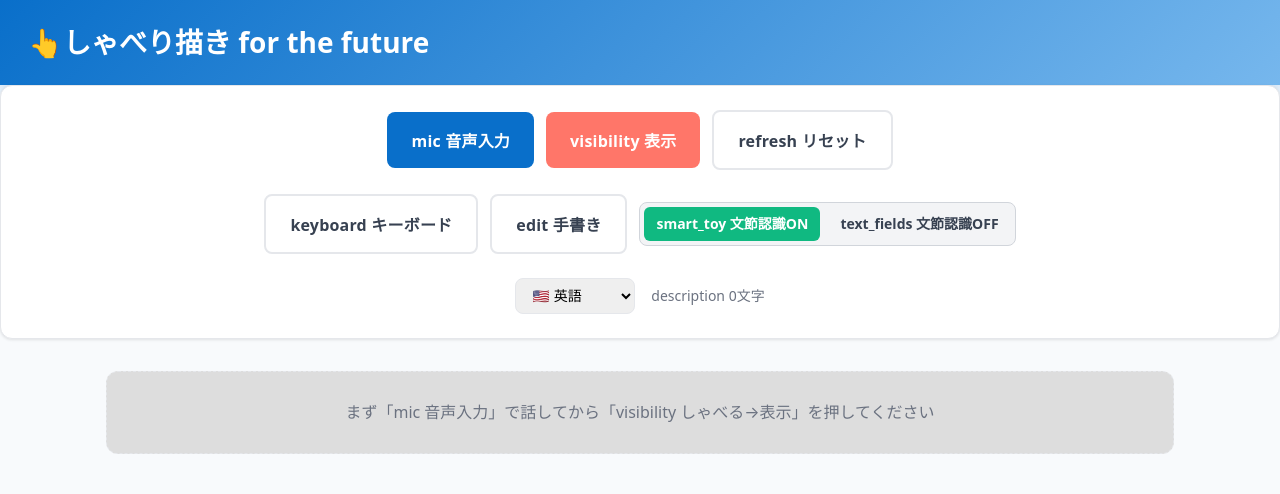
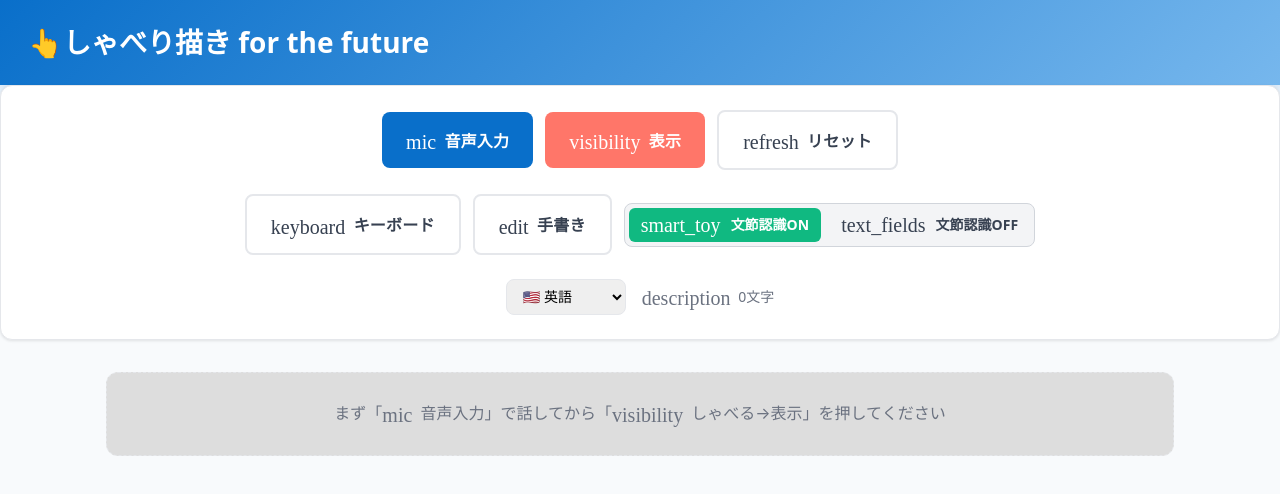
Before and after one commit to rsplndnt/scribble-translator, a React (Vite) app: page / in a window 1280 px wide. Shown: the top 494 px of the page. Built offline with nearby package versions, Linux system fonts and the light colour scheme.

Commit message:
Material Iconsの表示方法を修正 - spanタグとCSSスタイルを追加

```diff
--- a/public/index.html
+++ b/public/index.html
@@ -16,7 +16,8 @@
     rel="stylesheet">
 
   <!-- Material Icons -->
-  <link href="https://fonts.googleapis.com/icon?family=Material+Icons" rel="stylesheet">
+  <link href="https://fonts.googleapis.com/icon?family=Material+Icons+Round" rel="stylesheet">
+  <link href="https://fonts.googleapis.com/icon?family=Material+Icons+Outlined" rel="stylesheet">
 
   <meta name="theme-color" content="#096FCA" />
   <link rel="apple-touch-icon" href="/favicon.ico" />
--- a/src/components/ScribbleTranslator.jsx
+++ b/src/components/ScribbleTranslator.jsx
@@ -117,8 +117,32 @@ const ScribbleTranslator = () => {
     style.textContent = keyframes;
     document.head.appendChild(style);
 
+    // Material Iconsのスタイルを追加
+    const materialStyle = document.createElement('style');
+    materialStyle.textContent = `
+      .material-icons-round {
+        font-family: 'Material Icons Round';
+        font-weight: normal;
+        font-style: normal;
+        font-size: 20px;
+        line-height: 1;
+        letter-spacing: normal;
+        text-transform: none;
+        display: inline-block;
+        white-space: nowrap;
+        word-wrap: normal;
+        direction: ltr;
+        -webkit-font-feature-settings: 'liga';
+        -webkit-font-smoothing: antialiased;
+        vertical-align: middle;
+        margin-right: 4px;
+      }
+    `;
+    document.head.appendChild(materialStyle);
+
     return () => {
       document.head.removeChild(style);
+      document.head.removeChild(materialStyle);
     };
   }, []);
 
@@ -879,7 +903,7 @@ const ScribbleTranslator = () => {
               overflow: 'hidden',
             }}
           >
-            {isListening ? "stop 停止" : "mic 音声入力"}
+            {isListening ? <><span className="material-icons-round">stop</span> 停止</> : <><span className="material-icons-round">mic</span> 音声入力</>}
 
             {/* ほわほわする波紋エフェクト */}
             {isListening && (
@@ -928,7 +952,7 @@ const ScribbleTranslator = () => {
             }}
             style={styles.btnPurple}
           >
-            visibility 表示
+            <span className="material-icons-round">visibility</span> 表示
             </button>
           <button
             onClick={() => {
@@ -938,7 +962,7 @@ const ScribbleTranslator = () => {
             }}
             style={styles.btnGhost}
           >
-            refresh リセット
+            <span className="material-icons-round">refresh</span> リセット
           </button>
       </div>
 
@@ -961,7 +985,7 @@ const ScribbleTranslator = () => {
             }}
             style={styles.btnGhost}
           >
-            keyboard キーボード
+            <span className="material-icons-round">keyboard</span> キーボード
           </button>
           <button
             onClick={() => {
@@ -980,7 +1004,7 @@ const ScribbleTranslator = () => {
             }}
             style={styles.btnGhost}
           >
-            edit 手書き
+            <span className="material-icons-round">edit</span> 手書き
           </button>
 
           {/* 文節認識のラジオボタン */}
@@ -1016,7 +1040,7 @@ const ScribbleTranslator = () => {
                 }}
                 style={{ display: 'none' }}
               />
-              smart_toy 文節認識ON
+              <span className="material-icons-round">smart_toy</span> 文節認識ON
             </label>
 
             <label style={{
@@ -1042,7 +1066,7 @@ const ScribbleTranslator = () => {
                 }}
                 style={{ display: 'none' }}
               />
-              text_fields 文節認識OFF
+              <span className="material-icons-round">text_fields</span> 文節認識OFF
             </label>
                     </div>
           </div>
@@ -1061,9 +1085,9 @@ const ScribbleTranslator = () => {
           </select>
 
           {isListening ? (
-            <span style={styles.listeningIndicator}>mic 音声入力中…</span>
+            <span style={styles.listeningIndicator}><span className="material-icons-round">mic</span> 音声入力中…</span>
           ) : (
-                          <span style={styles.textCount}>description {currentText.length}文字</span>
+                          <span style={styles.textCount}><span className="material-icons-round">description</span> {currentText.length}文字</span>
           )}
         </div>
           </div>
@@ -1154,8 +1178,8 @@ const ScribbleTranslator = () => {
                 gap: window.innerWidth <= 768 ? 6 : 8,
                 marginTop: 12
               }}>
-                                      <button onClick={finishInlineEdit} style={styles.btnPrimarySm}>check 保存</button>
-                      <button onClick={cancelInlineEdit} style={styles.btnGhostSm}>close キャンセル</button>
+                                      <button onClick={finishInlineEdit} style={styles.btnPrimarySm}><span className="material-icons-round">check</span> 保存</button>
+                      <button onClick={cancelInlineEdit} style={styles.btnGhostSm}><span className="material-icons-round">close</span> キャンセル</button>
           </div>
             </div>
           ) : (
@@ -1187,9 +1211,9 @@ const ScribbleTranslator = () => {
                 gap: window.innerWidth <= 768 ? 6 : 8,
                 marginTop: 8
               }}>
-                                      <button onClick={recognizeInk} style={styles.btnPrimarySm}>edit 認識</button>
-                      <button onClick={clearInk} style={styles.btnGhostSm}>cleaning_services クリア</button>
-                      <button onClick={cancelInlineEdit} style={styles.btnGhostSm}>close キャンセル</button>
+                                      <button onClick={recognizeInk} style={styles.btnPrimarySm}><span className="material-icons-round">edit</span> 認識</button>
+                      <button onClick={clearInk} style={styles.btnGhostSm}><span className="material-icons-round">cleaning_services</span> クリア</button>
+                      <button onClick={cancelInlineEdit} style={styles.btnGhostSm}><span className="material-icons-round">close</span> キャンセル</button>
                   </div>
                 </div>
           )}
@@ -1296,11 +1320,11 @@ const ScribbleTranslator = () => {
                     top: Math.max(10, Math.min(floatPos.y, window.innerHeight - 200)),
                   },
                 }}>
-                                    <button onClick={handleDelete} style={styles.btnDangerSm}>delete 削除</button>
-                  <button onClick={() => startInlineEdit('keyboard')} style={styles.btnPrimarySm}>keyboard キーボード修正</button>
-                  <button onClick={() => startInlineEdit('ink')} style={styles.btnPrimarySm}>edit 手書き修正</button>
+                                    <button onClick={handleDelete} style={styles.btnDangerSm}><span className="material-icons-round">delete</span> 削除</button>
+                  <button onClick={() => startInlineEdit('keyboard')} style={styles.btnPrimarySm}><span className="material-icons-round">keyboard</span> キーボード修正</button>
+                  <button onClick={() => startInlineEdit('ink')} style={styles.btnPrimarySm}><span className="material-icons-round">edit</span> 手書き修正</button>
                   <button onClick={() => setSelectedGroups(new Set())} style={styles.btnGhostSm}>
-                    close キャンセル
+                    <span className="material-icons-round">close</span> キャンセル
                   </button>
                 </div>
               )}
@@ -1364,7 +1388,7 @@ const ScribbleTranslator = () => {
                 </div>
         ) : (
           <div style={styles.empty}>
-            まず「mic 音声入力」で話してから「visibility しゃべる→表示」を押してください
+            まず「<span className="material-icons-round">mic</span> 音声入力」で話してから「<span className="material-icons-round">visibility</span> しゃべる→表示」を押してください
               </div>
             )}
           </div>
```
